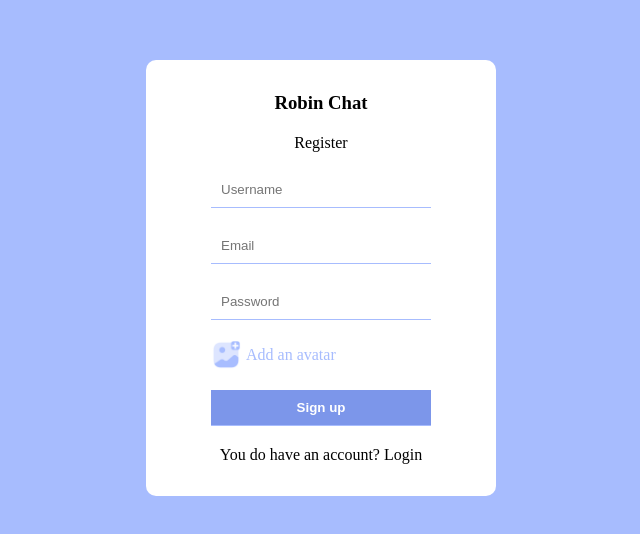
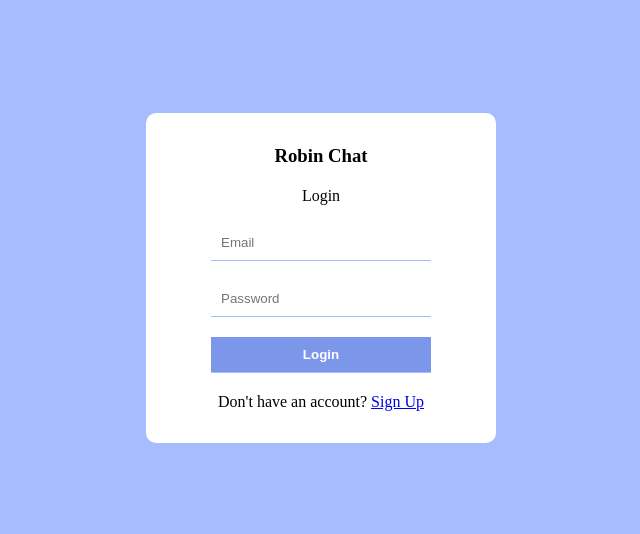
Before and after one commit to Robinsoni/chatapp, a React (Create React App) app: page /login in a window 1280 px wide. Shown: the part 122-656 px from the top of the page, without its empty margins (319-959 px from the left). Built offline with nearby package versions, Linux system fonts and the light colour scheme.

Commit message:
Login page and page routing added

```diff
--- a/src/App.js
+++ b/src/App.js
@@ -1,12 +1,17 @@
-
+import {Routes, Route, Navigate} from 'react-router-dom';
 import './App.css';
+import Login from './components/Login';
 import Register from './components/Register';
-
 function App() {
   return (
-    <div className="App">
-      <Register></Register>
-    </div>
+      <div className="App">
+        <Routes>
+          <Route path="/" element={<Navigate replace to="/register" />}/>
+          <Route index path="/register" element = {<Register />} />
+          <Route index path="/login" element = {<Login />} />
+          <Route path="*" element={<h1>404: Page Not Found</h1>} />
+        </Routes>
+      </div>
   );
 }
 
--- /dev/null
+++ b/src/components/Login.js
@@ -0,0 +1,19 @@
+import { Link } from 'react-router-dom';
+import avatar from '../assets/img/addAvatar.png';
+const Login = () => {
+    return (
+        <form  className="register">
+            <div className="container">
+                <h3>Robin Chat</h3>
+                    Login
+                <input type="text" className="email" placeholder="Email"/>
+                <input type="password" className="password"  placeholder="Password"/>
+                <button type="submit">Login</button>
+                <p>
+                    Don't have an account? <Link to="/register">Sign Up</Link>
+                </p>
+            </div>
+        </form>
+    );
+};
+export default Login;
--- a/src/components/Register.js
+++ b/src/components/Register.js
@@ -1,3 +1,4 @@
+import { Link } from 'react-router-dom';
 import avatar from '../assets/img/addAvatar.png';
 const Register = () => {
     return (
@@ -15,7 +16,7 @@
                     <span>Add an avatar</span>
                 </label>
                 <button type="submit">Sign up</button>
-                You do have an account? Login
+                <p>You do have an account? <Link to="/login">Login</Link></p>
             </div>
         </form>
     );
--- a/src/index.js
+++ b/src/index.js
@@ -6,7 +6,10 @@
 
 const root = ReactDOM.createRoot(document.getElementById('root'));
 root.render(
-  <BrowserRouter>
-    <App />
-  </BrowserRouter>
+  <React.StrictMode>
+
+    <BrowserRouter>
+      <App />
+    </BrowserRouter>
+  </React.StrictMode>
 );
```
Also changed, not shown: 1 other file (tests, documents, lock files or other folders).
